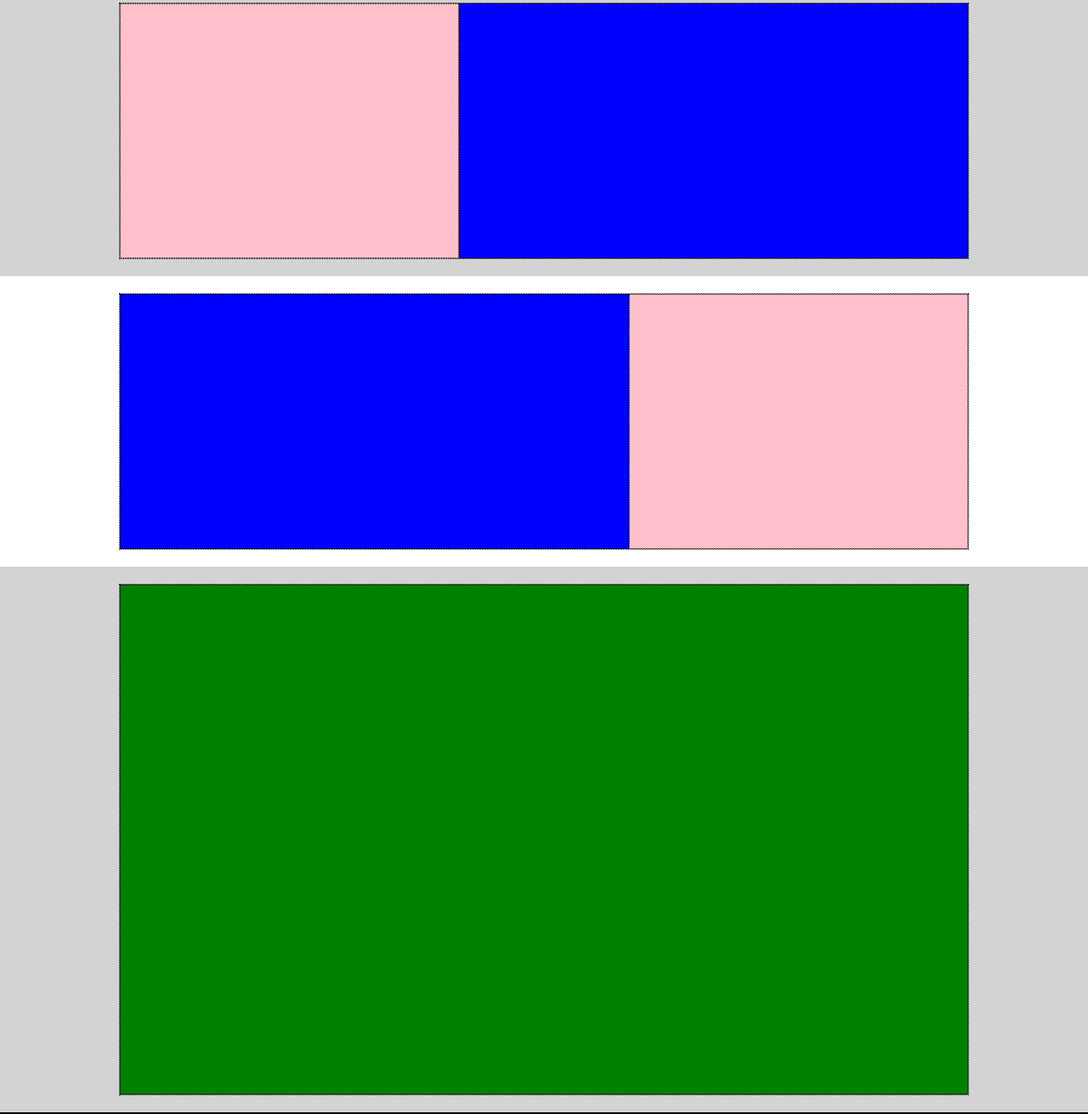
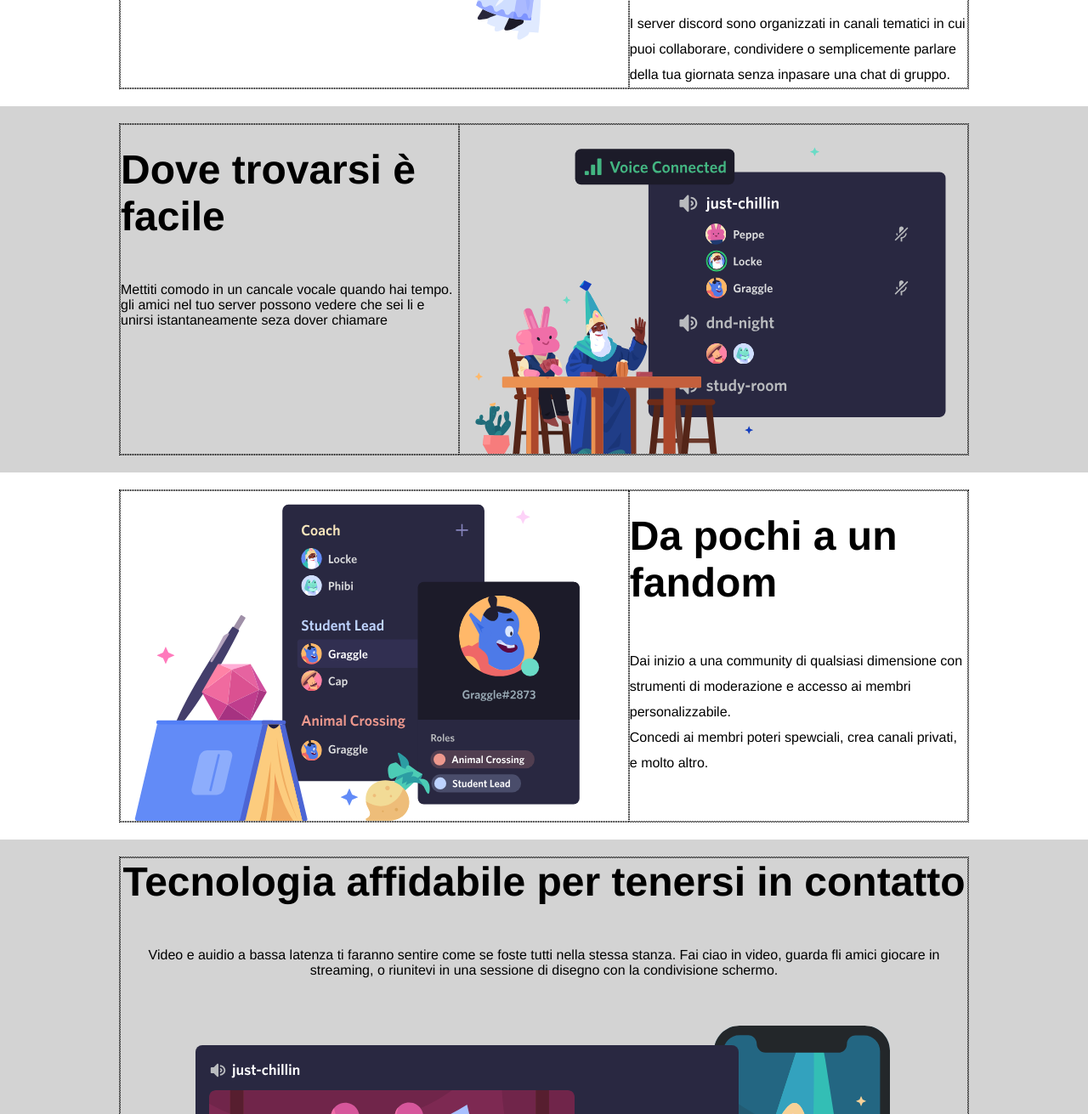
Before and after one commit to PintilieGeani/-htmlcss-discord, a plain HTML site: page index.html in a window 1280 px wide. Shown: the part 895-2206 px from the top of the page at 85% size. Drawn offline with Linux system fonts and the light colour scheme.

Commit message:
feat: main

```diff
--- a/css/style.css
+++ b/css/style.css
@@ -31,6 +31,7 @@ a{
     background-color: rgb(34, 33, 33);
     border-radius: 30px;
     color: white;
+    margin-left: 20px;
 }
 
 
@@ -103,17 +104,17 @@ div{
 
 }
 .logo{
-    width: 20%;
+    min-width: 20%;
     justify-content: flex-start;
 }
 
 .lista{
-    width: 60%;
+    min-width: 60%;
     align-items: center;
     justify-content: center;
 }
 .login{
-    width: 20%;
+    min-width: 20%;
     justify-content: flex-end;
     align-items: center;
 }
@@ -141,7 +142,7 @@ div{
 .banner-content{
 
     /* background-color: rgb(248, 104, 128); */
-    width: 50%;
+    min-width: 50%;
     text-align: center;
     color: white;
     padding: 30px 0;
@@ -159,16 +160,53 @@ div{
 
 /* Main */
 .col-60{
-    width: 60%;
+    display: flex;
+    min-width: 60%;
+    justify-content: flex-start;
+    align-items: baseline;
 }
+.col-60 img{
+    min-width: 100%;
+    align-items: center;
+}
+
 .col-40{
-    width: 40%;
+    min-width: 40%;
+    padding-top: 25px;
+    display: flex;
+    flex-direction: column;
+    align-items: center;
+
+}
+.col-40 p{
+    line-height: 30px;
+
+}
+h2{
+    font-size: 3rem;
+    margin-bottom: 50px;
+    text-align: left;
+
+}
+.col-40-2{
+    min-width: 40%;
+    padding-top: 25px;
+    display: flex;
+    flex-direction: column;
+     align-items: center;
+    justify-content: space;
+    align-content: stretch;
 }
 .col-100{
-    height: 600px;
+    /* height: 600px; */
+    display: flex;
+    flex-direction: column;
+    justify-content: center;
+    align-items: center;
+    text-align: center;
 }
 .col-15{
-    width: 15%;
+    min-width: 15%;
 }
 .dotted-white{
     border: 1px dotted white;
--- a/index.html
+++ b/index.html
@@ -57,32 +57,54 @@
     <main>
         <section class="padding">
             <div class="container flex">
-                <div class="col-60 height bg-blue ">
-
+                <div class="col-60">
+                    <img src="./img/item1.svg" alt="Item1">
                 </div>
-                <div class="col-40 height bg-pink"></div>
+                <div class="col-40">
+                    <h2>Un luogo a invito con tutto lo spazio necessario per parlare</h2>
+                    <p>I server discord sono organizzati in canali tematici in cui puoi collaborare, condividere o
+                        semplicemente parlare della tua giornata senza inpasare una chat di gruppo.
+                    </p>
+                </div>
             </div>
         </section>
         <section class="padding bg-grey">
             <div class="container flex flex-reverse">
-                <div class="col-60 height bg-blue "></div>
-                <div class="col-40 height bg-pink"></div>
+                <div class="col-60">
+                    <img src="./img/item2.svg" alt="Item2">
+                </div>
+                <div class="col-40-2">
+                    <h2>Dove trovarsi è facile</h2>
+                    <p>Mettiti comodo in un cancale vocale quando hai tempo. gli amici nel tuo server possono vedere che sei li e unirsi istantaneamente seza dover chiamare</p>
+                </div>
             </div>
         </section>
         <section class="padding">
             <div class="container flex">
-                <div class="col-60 height bg-blue "></div>
-                <div class="col-40 height bg-pink"></div>
+                <div class="col-60">
+                    <img src="img/item3.svg" alt="Item3">
+                </div>
+                <div class="col-40">
+                    <h2>Da pochi a un fandom</h2>
+                    <p>Dai inizio a una community di qualsiasi dimensione con strumenti di moderazione e accesso ai membri personalizzabile. <br>
+                    Concedi ai membri poteri spewciali, crea canali privati, e molto altro.</p>
+                </div>
             </div>
         </section>
         <section class="padding bg-grey">
             <div class="container">
-                <div class="col-100 bg-green"></div>
+                <div class="col-100">
+                    <h2>Tecnologia affidabile per tenersi in contatto</h2>
+                    <p>Video e auidio a bassa latenza ti faranno sentire come se foste tutti nella stessa stanza. Fai ciao in video, guarda fli amici giocare in streaming, o riunitevi in una sessione di disegno con la condivisione schermo.</p>
+                    <img src="img/item4-big.svg" alt="Item4">
+                </div>
             </div>
         </section class="padding bg.black">
         <section class="padding-bottom-20 bg-black">
             <div class="container flex">
-                <div class="col-40 height bg-salmon"></div>
+                <div class="col-40 height bg-salmon">
+                    <p><h2>Il tuo spazio per parlare</h2></p>
+                </div>
                 <div class="col-15 height bg-lightblue dotted-white"></div>
                 <div class="col-15 height bg-lightblue dotted-white"></div>
                 <div class="col-15 height bg-lightblue dotted-white"></div>
```
